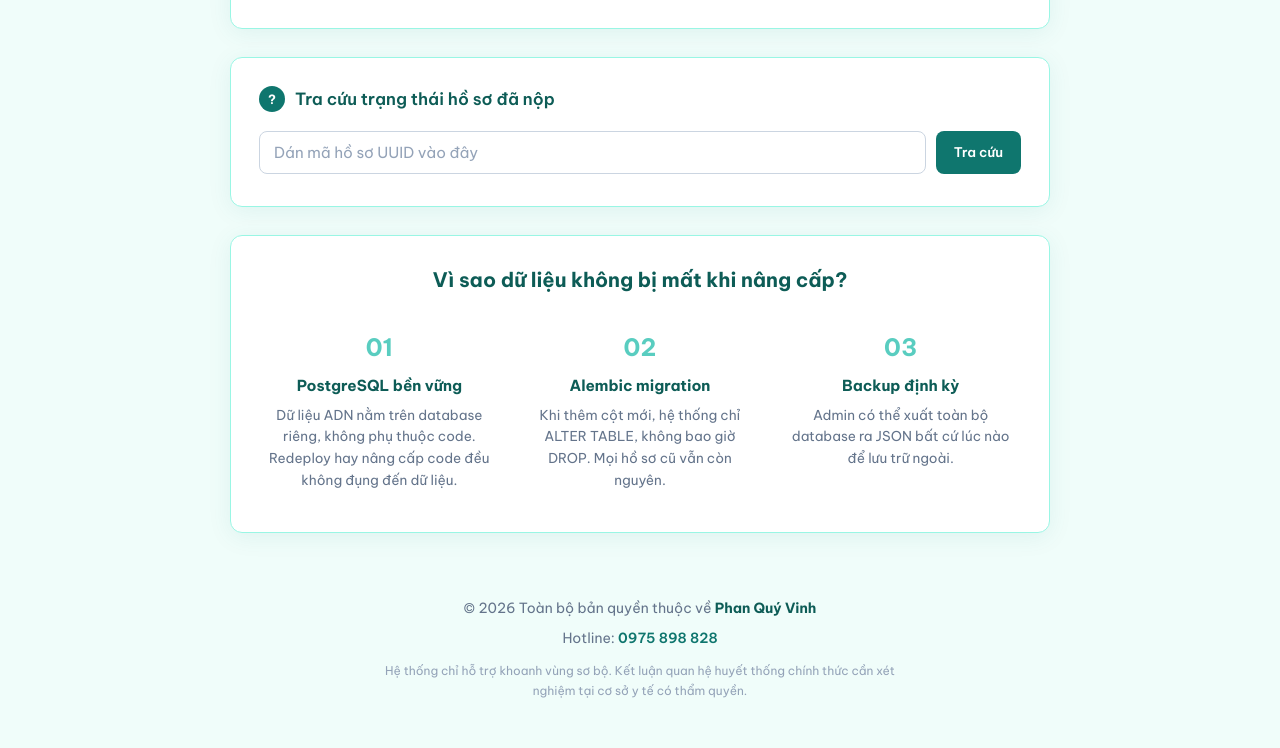
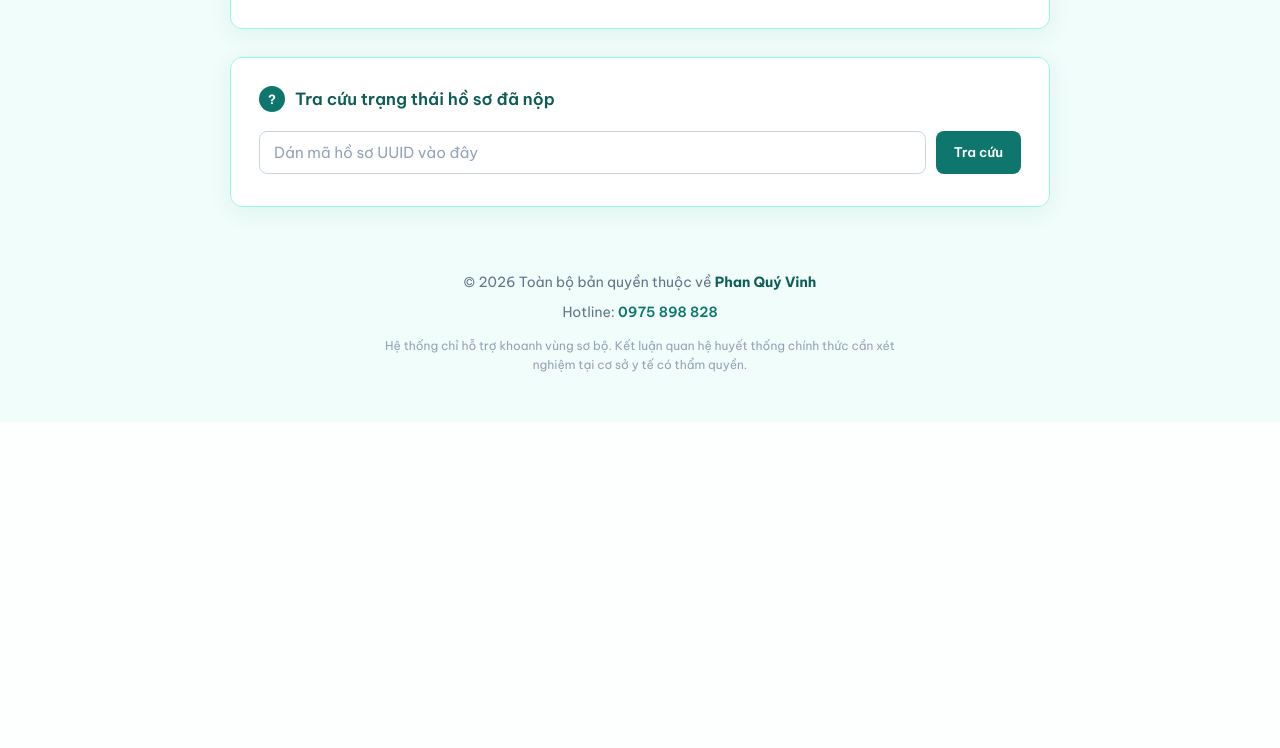
Before and after one commit to phanquyvinh/timkiemnguoithanbangadn, a Python web app: template templates/index.html in a window 1280 px wide. Shown: the part 1481-2229 px from the top of the page. After the commit the page ends 1903 px from the top, so only its background shows below. Run offline with Jinja, Linux system fonts and the light colour scheme; the template is opened without the code that fills it, so the values that code supplies are empty.

Commit message:
Remove lookup result and how it works sections
Removed the lookup result div and the 'how it works' section explaining data persistence during upgrades.

```diff
--- a/templates/index.html
+++ b/templates/index.html
@@ -133,27 +133,6 @@
                 <input type="text" id="lookupId" placeholder="Dán mã hồ sơ UUID vào đây">
                 <button type="button" class="btn-secondary" id="btnLookup">Tra cứu</button>
             </div>
-            <div id="lookupResult" class="result-box" hidden style="margin-top:16px;"></div>
-        </section>
-
-        <section class="card how-it-works">
-            <h2>Vì sao dữ liệu không bị mất khi nâng cấp?</h2>
-            <div class="steps">
-                <div class="step-item">
-                    <div class="step-num">01</div>
-                    <h3>PostgreSQL bền vững</h3>
-                    <p>Dữ liệu ADN nằm trên database riêng, không phụ thuộc code. Redeploy hay nâng cấp code đều không đụng đến dữ liệu.</p>
-                </div>
-                <div class="step-item">
-                    <div class="step-num">02</div>
-                    <h3>Alembic migration</h3>
-                    <p>Khi thêm cột mới, hệ thống chỉ ALTER TABLE, không bao giờ DROP. Mọi hồ sơ cũ vẫn còn nguyên.</p>
-                </div>
-                <div class="step-item">
-                    <div class="step-num">03</div>
-                    <h3>Backup định kỳ</h3>
-                    <p>Admin có thể xuất toàn bộ database ra JSON bất cứ lúc nào để lưu trữ ngoài.</p>
-                </div>
             </div>
         </section>
     </main>
```
